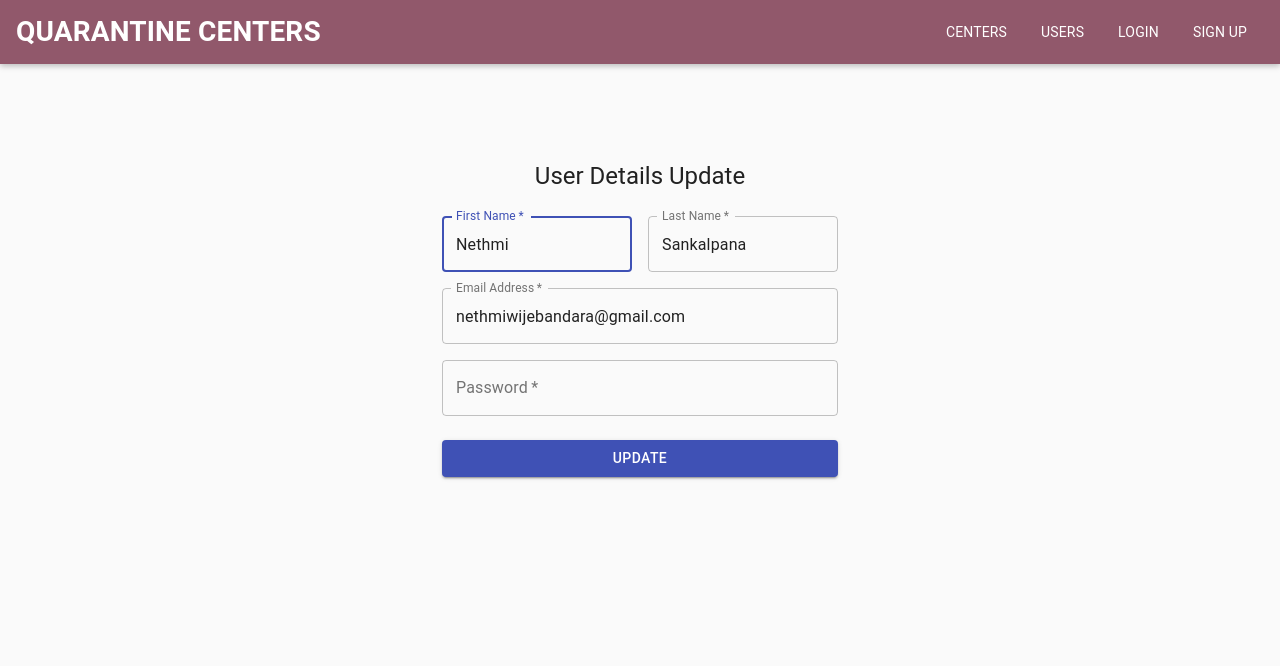
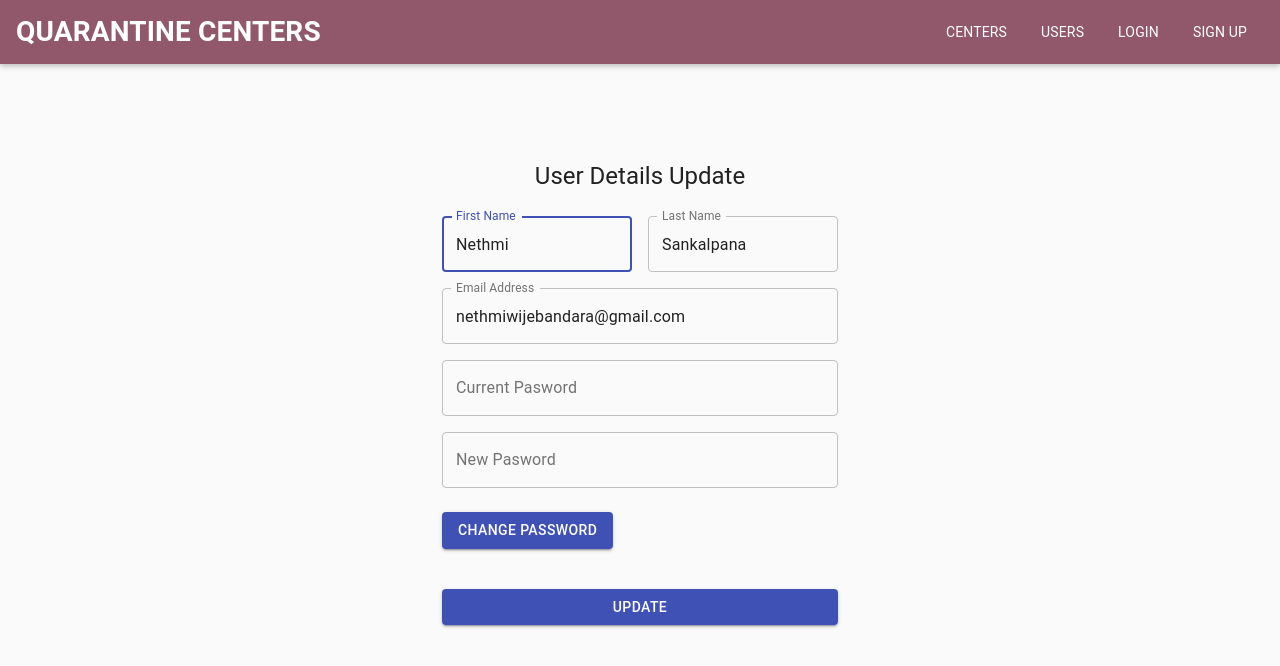
Before and after one commit to hiruni25/QCRS-frontend, a React (Create React App) app: page /UserDetailsUpdate in a window 1280 px wide. Shown: the top 666 px of the page. Built offline with nearby package versions, Linux system fonts and the light colour scheme.

Commit message:
feat(update_page): add change password

```diff
--- a/src/users/UserDetailsUpdate.js
+++ b/src/users/UserDetailsUpdate.js
@@ -35,7 +35,6 @@ export default function UserDetailsUpdate() {
                   autoComplete="fname"
                   name="firstName"
                   variant="outlined"
-                  required
                   fullWidth
                   id="firstName"
                   label="First Name"
@@ -46,7 +45,6 @@ export default function UserDetailsUpdate() {
               <Grid item xs={12} sm={6}>
                 <TextField
                   variant="outlined"
-                  required
                   fullWidth
                   id="lastName"
                   label="Last Name"
@@ -58,7 +56,6 @@ export default function UserDetailsUpdate() {
               <Grid item xs={12}>
                 <TextField
                   variant="outlined"
-                  required
                   fullWidth
                   id="email"
                   label="Email Address"
@@ -70,16 +67,33 @@ export default function UserDetailsUpdate() {
               <Grid item xs={12}>
                 <TextField
                   variant="outlined"
-                  required
                   fullWidth
-                  name="password"
-                  label="Password"
-                  type="password"
-                  id="password"
-                  autoComplete="current-password"
+                  id="curr_pwd"
+                  label="Current Pasword"
+                  name="curr_pwd"
+                  autoComplete="curr_pwd"
+                />
+              </Grid>
+              <Grid item xs={12}>
+                <TextField
+                  variant="outlined"
+                  fullWidth
+                  id="new_pwd"
+                  label="New Pasword"
+                  name="new_pwd"
+                  autoComplete="new_pwd"
                 />
               </Grid>
             </Grid>
+            <Button
+              type="submit"
+              variant="contained"
+              color="primary"
+              className={classes.submit}
+              href="./"
+            >
+              change password
+            </Button>
             <Button
               type="submit"
               fullWidth
```
